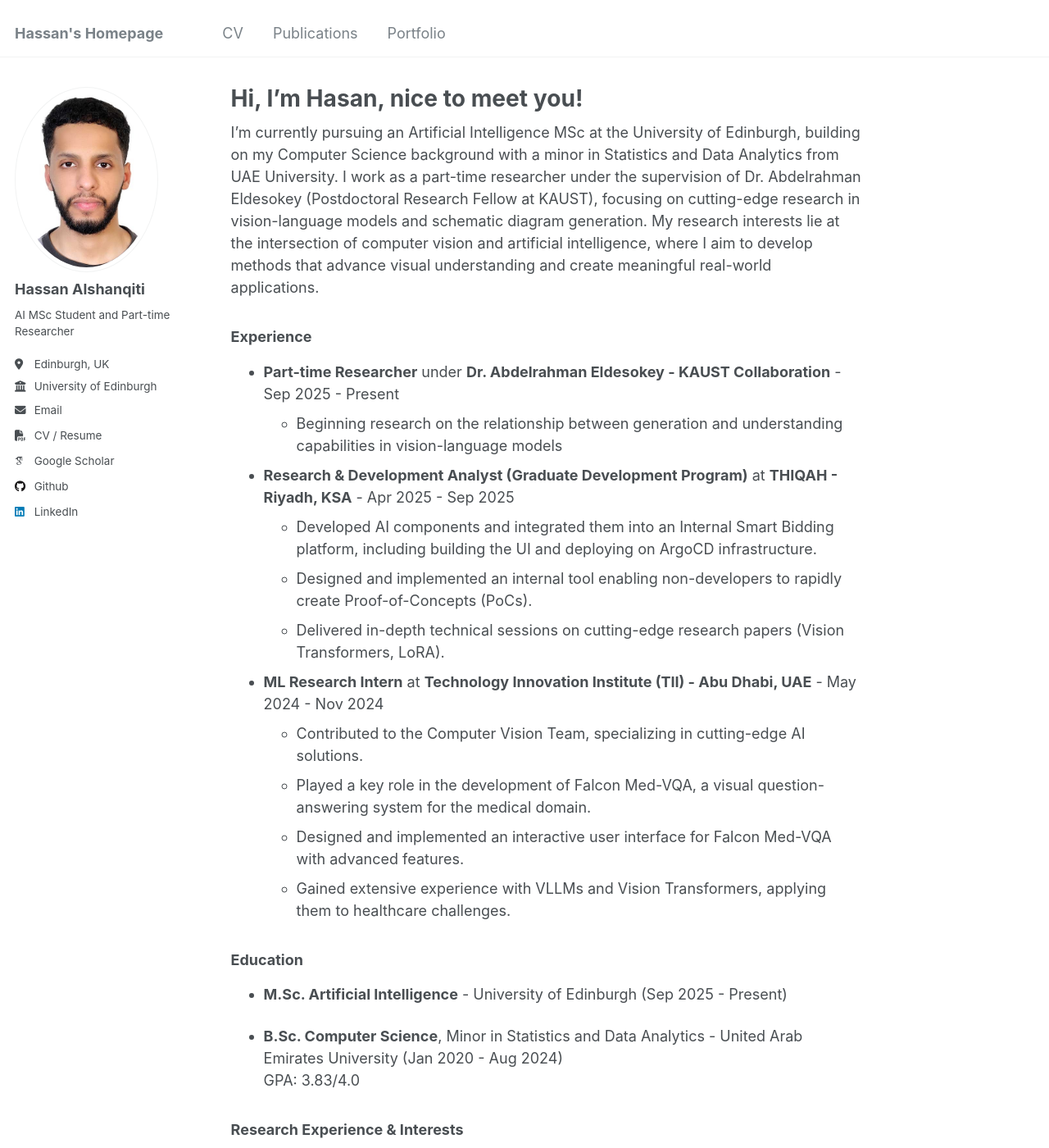
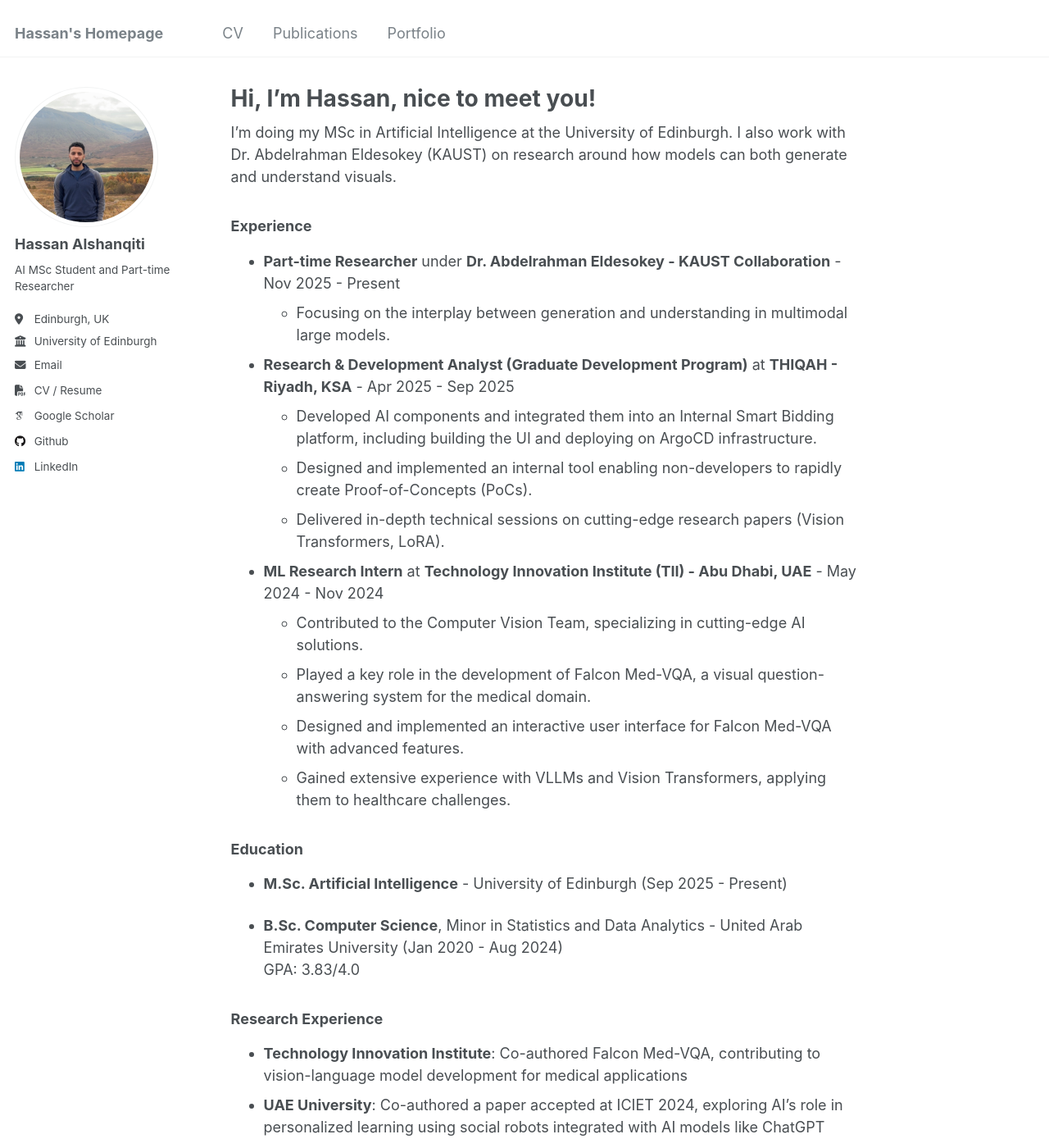
Before and after one commit to opmyth/opmyth.github.io, a Jekyll site: the page built from _pages/about.md, in a window 1280 px wide and 1400 px high. Shown: the whole window at 82% size. Built offline with Jekyll 4.4.1, drawn with Linux system fonts in a browser that asks for light colours; some web fonts are replaced.

Commit message:
some changes

```diff
--- a/_pages/about.md
+++ b/_pages/about.md
@@ -1,19 +1,19 @@
 ---
 permalink: /
-title: "Hi, I’m Hasan, nice to meet you!"
+title: "Hi, I’m Hassan, nice to meet you!"
 author_profile: true
 redirect_from:
   - /about/
   - /about.html
 ---
 
-I'm currently pursuing an Artificial Intelligence MSc at the University of Edinburgh, building on my Computer Science background with a minor in Statistics and Data Analytics from UAE University. I work as a part-time researcher under the supervision of Dr. Abdelrahman Eldesokey (Postdoctoral Research Fellow at KAUST), focusing on cutting-edge research in vision-language models and schematic diagram generation. My research interests lie at the intersection of computer vision and artificial intelligence, where I aim to develop methods that advance visual understanding and create meaningful real-world applications.
+I’m doing my MSc in Artificial Intelligence at the University of Edinburgh. I also work with Dr. Abdelrahman Eldesokey (KAUST) on research around how models can both generate and understand visuals.
+
 
 ### **Experience**
 
-- **Part-time Researcher** under **Dr. Abdelrahman Eldesokey - KAUST Collaboration** - Sep 2025 - Present
-  - Beginning research on the relationship between generation and understanding capabilities in vision-language models
-
+- **Part-time Researcher** under **Dr. Abdelrahman Eldesokey - KAUST Collaboration** - Nov 2025 - Present
+  - Focusing on the interplay between generation and understanding in multimodal large models.
 
 - **Research & Development Analyst (Graduate Development Program)** at **THIQAH - Riyadh, KSA** - Apr 2025 - Sep 2025
   - Developed AI components and integrated them into an Internal Smart Bidding platform, including building the UI and deploying on ArgoCD infrastructure.
@@ -33,7 +33,7 @@ I'm currently pursuing an Artificial Intelligence MSc at the University of Edinb
 - **B.Sc. Computer Science**, Minor in Statistics and Data Analytics - United Arab Emirates University (Jan 2020 - Aug 2024)
   GPA: 3.83/4.0
 
-### **Research Experience & Interests**
+### **Research Experience**
 
 - **Technology Innovation Institute**: Co-authored Falcon Med-VQA, contributing to vision-language model development for medical applications
 - **UAE University**: Co-authored a paper accepted at ICIET 2024, exploring AI's role in personalized learning using social robots integrated with AI models like ChatGPT
```
Also changed, not shown: images/pfp.jpg, 1 other file.
